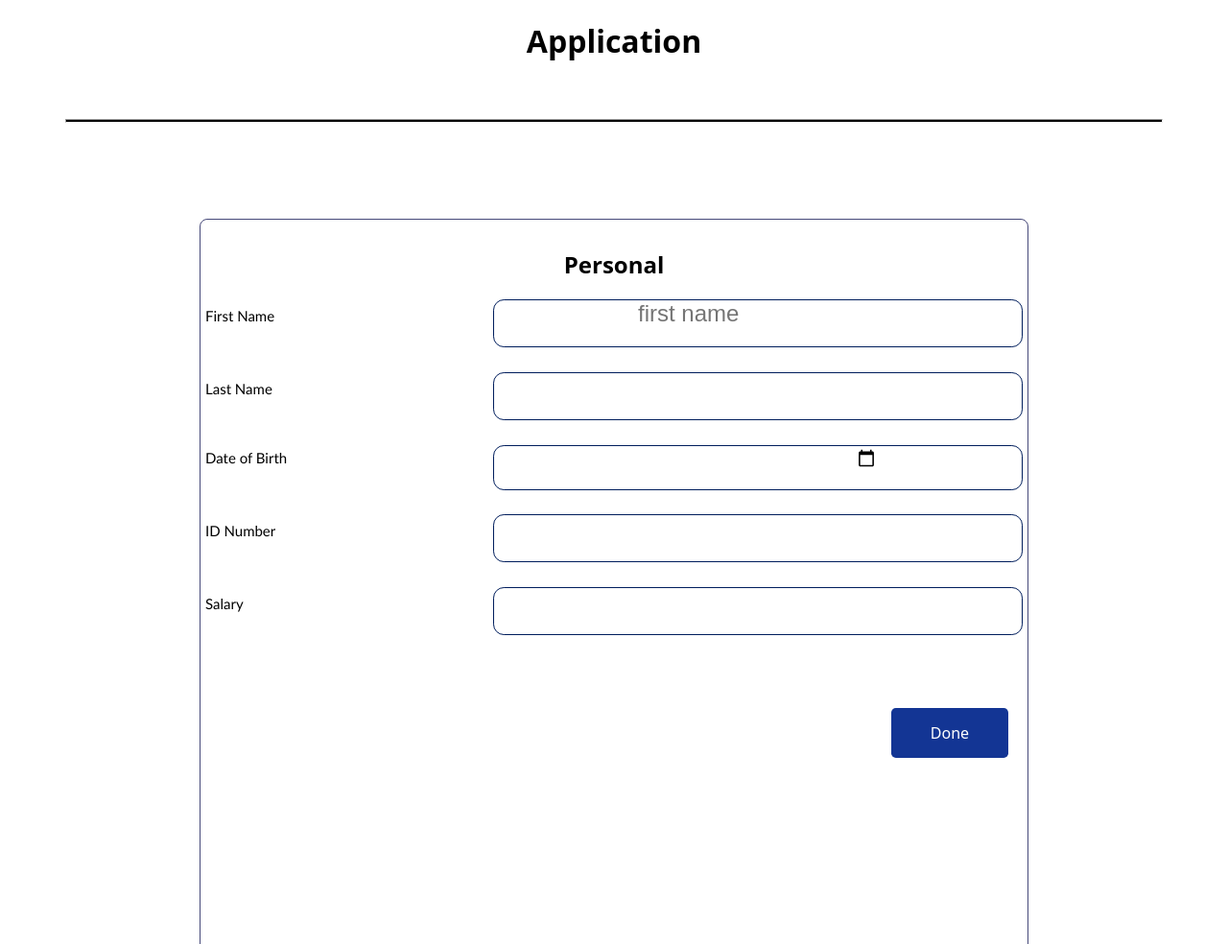
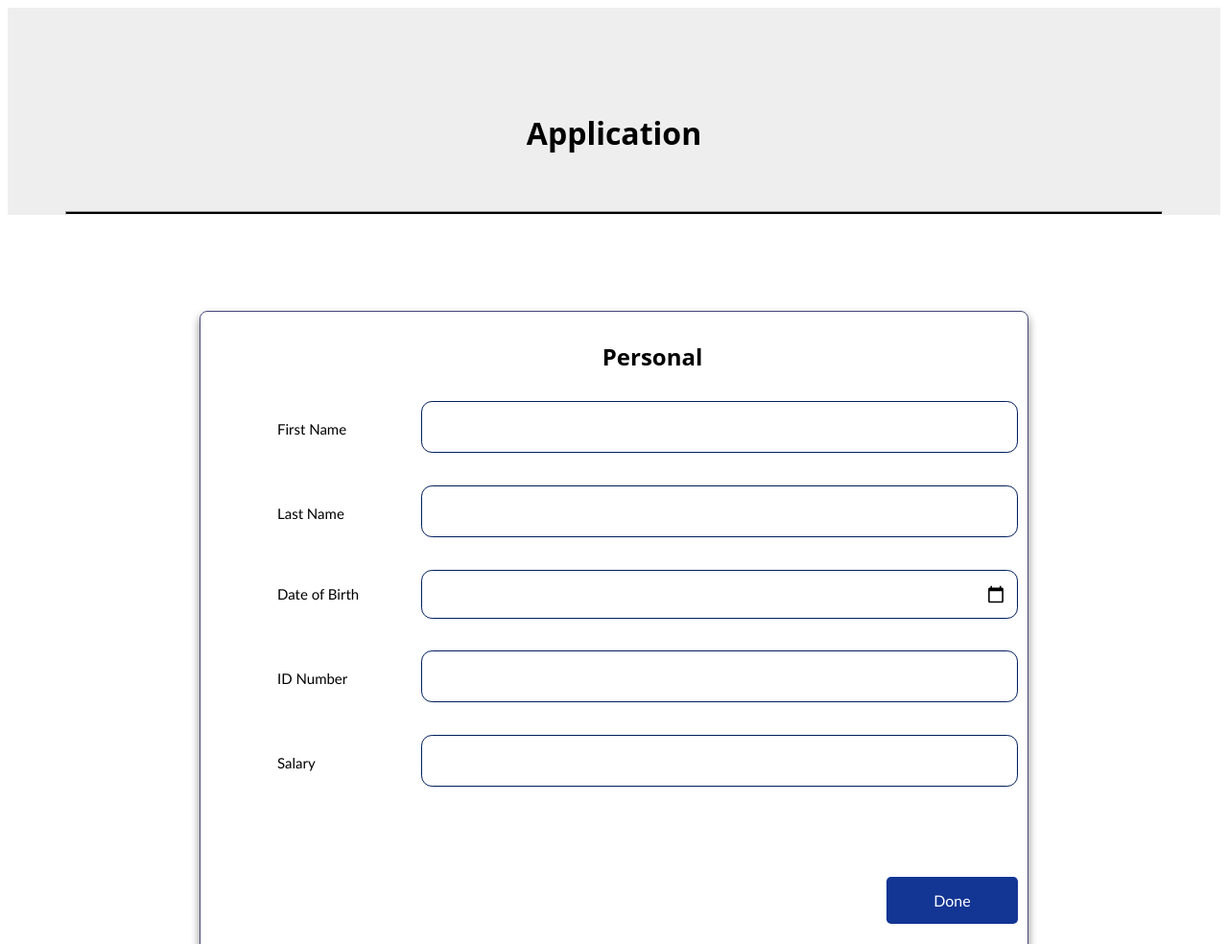
Before and after one commit to amirkap/form-web-application, a website: page index.html in a window 1280 px wide. Shown: the top 984 px of the page at 96% size. Drawn offline with Linux system fonts and the light colour scheme.

Commit message:
Improved frontend + added delay to index.js

```diff
--- a/index.html
+++ b/index.html
@@ -5,46 +5,53 @@
     <meta charset="UTF-8">
     <meta http-equiv="X-UA-Compatible" content="IE=edge">
     <meta name="viewport" content="width=device-width, initial-scale=1.0">
-    <title>Document</title>
+    <title>Form Application</title>
 </head>
 <body>
-    <div class="header">
+    <div class="header1">
+        <br><br><br><br>
         <h1>Application</h1>
         <hr style="width:auto; height: 2px ; background-color:black ; margin:60px;"/>
     </div>
-    <div class="banner" id="banner">
-        <h3> Form submitted</h3>
-    </div>
     <div class="frame">
-        <div class="header"> <h2> Personal</h2> </div>
+        <div class="header2"> <h2> Personal</h2> </div>
         <form action="/" method="post">
             <p>
-                <label>First Name</label>
-                <input type="text" id="firstName" name="firstName" placeholder="first name" required>
+                <label for="firstName">First Name</label>
+                <input type="text" id="firstName" name="firstName" required>
             </p>
             <p>
-                <label>Last Name</label>
+                <label for="lastName">Last Name</label>
                 <input type="text" id="lastName" name="lastName" required>
             </p>
             <p>
-                <label>Date of Birth</label>
-                <input type="date" id="dateOfBirth" name="dateOfBirth" required>
+                <label for="dateOfBirth">Date of Birth</label>
+                <input type="date" id="dateOfBirth" name="dateOfBirth" min="1900-01-01" max="2022-01-01" required>
             </p>
             <p>
-                <label>ID Number</label>
-                <input type="number" id="idNumber" name="idNumber" required>
+                <label for="idNumber">ID Number</label>
+                <input type="number" id="idNumber" name="idNumber" min="1" max="10000000000" required>
             </p>
             <p>
-                <label>Salary</label>
+                <label for="salary">Salary</label>
                 <input type="number" id="salary" name="salary" required>
             </p>
              <script>
                 function setVisibility(id, visibility) {
-                    document.getElementById(id).style.display = visibility;
+                    const idNumber = document.getElementById("idNumber").checkValidity();
+                    const firstName = document.getElementById("firstName").checkValidity();
+                    const lastName = document.getElementById("lastName").checkValidity();
+                    const dateOfBirth = document.getElementById("dateOfBirth").checkValidity();
+                    const salary = document.getElementById("salary").checkValidity();
+                     if (idNumber && firstName && lastName && dateOfBirth && salary)
+                        document.getElementById(id).style.display = visibility;
                 }
              </script>
-                <label></label><button type="submit" onclick="setVisibility('banner','inline')"> Done </button>
-
+                <label></label><button type="submit" onclick="setVisibility('banner','block')"> Done </button>
+                <div>
+                 <br>
+                    <h4 class="banner" id="banner"> Form submitted! </h4>
+                </div>
         </form>
     </div>
 </body>
--- a/package.json
+++ b/package.json
@@ -18,6 +18,7 @@
   },
   "homepage": "https://github.com/amirkap/form-web-application#readme",
   "dependencies": {
+    "dotenv": "^16.0.1",
     "express": "^4.18.1",
     "mysql": "^2.18.1"
   }
--- a/styles.css
+++ b/styles.css
@@ -1,11 +1,20 @@
 form {
     display: table;
-    margin: 0 auto;
+    margin: 0px, auto;
+    padding-top: 10px;
 }
 p {
     display: table-row;
 }
-.header {
+
+.header1 {
+    font-family: system-ui, -apple-system, BlinkMacSystemFont, 'Segoe UI', Roboto, Oxygen, Ubuntu, Cantarell, 'Open Sans', 'Helvetica Neue', sans-serif;
+    text-align: center;
+    border: rgb(0, 0, 0);
+    border-width: 4px;
+    background-color: rgba(236, 236, 236, 0.85);
+}
+.header2 {
     font-family: system-ui, -apple-system, BlinkMacSystemFont, 'Segoe UI', Roboto, Oxygen, Ubuntu, Cantarell, 'Open Sans', 'Helvetica Neue', sans-serif;
     text-align: center;
     border: rgb(0, 0, 0);
@@ -15,17 +24,18 @@ p {
     border: 1px solid rgb(70, 73, 121);
     border-radius: .5rem;
     text-align: center;
-    padding: 10px 0px 700px 0px;
+    padding: 10px 0px 500px 80px;
     margin: 100px 200px;
+    box-shadow: 0px 5px 10px #888888;
 }
 input {
     display: table-cell;
-    width: 250px;
+    width: 600px;
     border: 1px solid rgb(0, 29, 92);
     border-radius: .7rem;
-    padding: 0px 150px 20px 150px;
+    padding: 12px 10px 12px;
     font-size: x-large;
-    text-align: start;
+    text-align: left;
 }
 input[type=date]:required:invalid::-webkit-datetime-edit {
     color: transparent;
@@ -33,13 +43,23 @@ input[type=date]:required:invalid::-webkit-datetime-edit {
 input[type=date]:focus::-webkit-datetime-edit {
     color: black !important;
 }
+input[type="date"]::-webkit-calendar-picker-indicator {
+    color: rgba(0, 0, 0, 0);
+    opacity: 1;
+    display: block;
+    background-image: url(/calender-icon.png) no-repeat;
+    width: 20px;
+    height: 20px;
+    size: 100px;
+    border-width: thin;
+}
 label {
     display: table-cell;
     width: 150px;
     font-size: 15px;
     font-family: 'Trebuchet MS', 'Lucida Sans Unicode', 'Lucida Grande', 'Lucida Sans', Arial, sans-serif;
-    padding: 0px 150px 50px 0px;
-    text-align: left;
+    padding: 0px 0px 50px 0px;
+    text-align: start;
 }
 button {
     background-color: #133594;
@@ -51,15 +71,26 @@ button {
     text-decoration: none;
     display: inline-block;
     font-size: 16px;
-    font-family: system-ui, -apple-system, BlinkMacSystemFont, 'Segoe UI', Roboto, Oxygen, Ubuntu, Cantarell, 'Open Sans', 'Helvetica Neue', sans-serif;
+    font-family: 'Trebuchet MS', 'Lucida Sans Unicode', 'Lucida Grande', 'Lucida Sans', Arial, sans-serif;
     width: 22%;
-    position: relative;
+    position:relative;
     cursor: pointer;
-    margin: 50px 0px 0px 400px;
+    margin: 60px 0px 0px 485px;
+    transition-duration: 0.001s;
+  }
+  button:hover {
+    background-color:green;
+    color: white;
+
   }
 
   .banner {
-     display: none;
+     display:none;
+     font-family: system-ui, -apple-system, BlinkMacSystemFont, 'Segoe UI', Roboto, Oxygen, Ubuntu, Cantarell, 'Open Sans', 'Helvetica Neue', sans-serif;;
      text-align: center;
-     color: green;
+     color: rgb(255, 255, 255);
+     background-color:green;
+     background-size: cover;
+     padding: 30px, 0px, 30px;
+     animation-delay: 5s;
   }
```
Also changed, not shown: index.js (+9 -11 lines).
